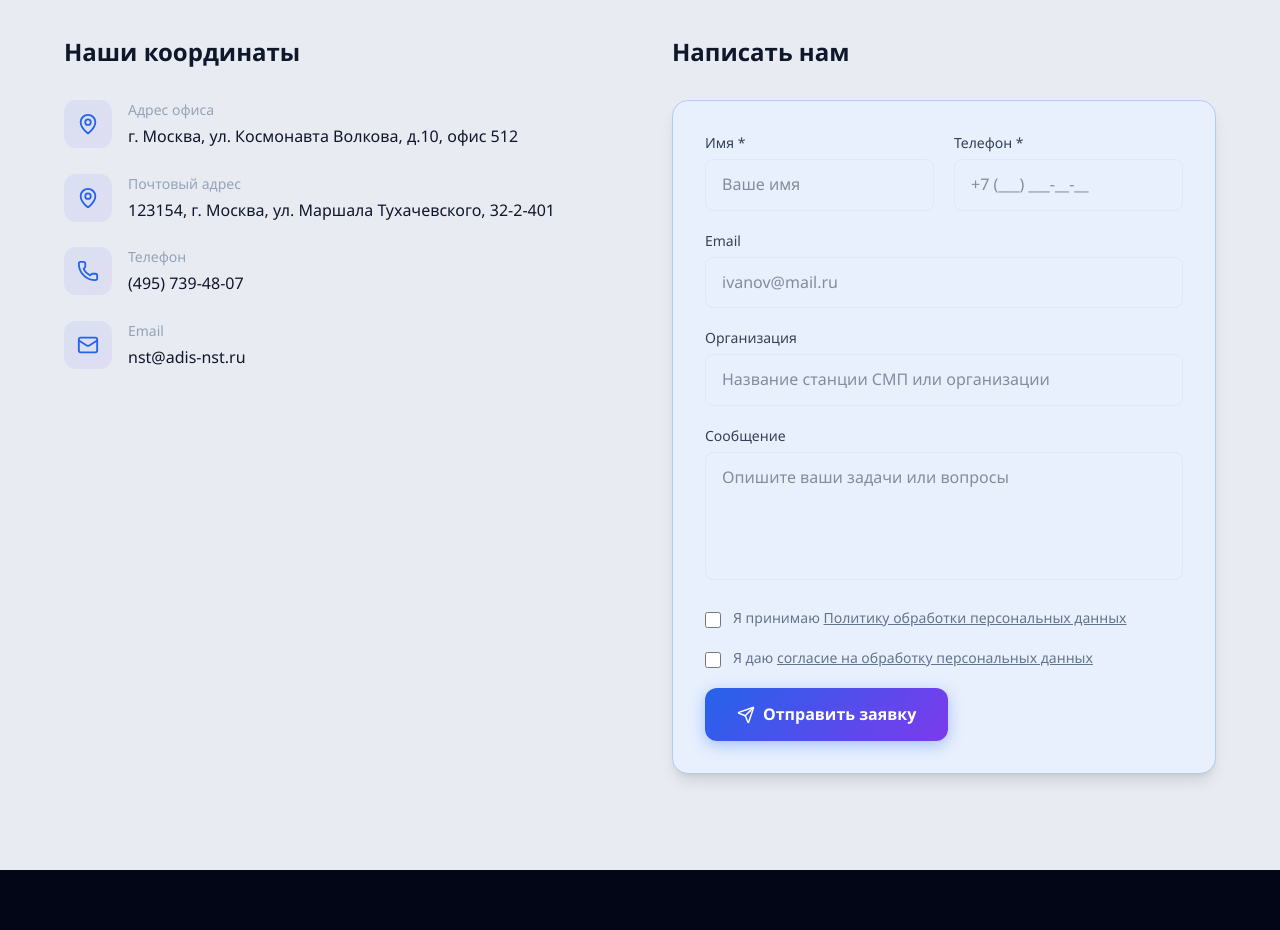
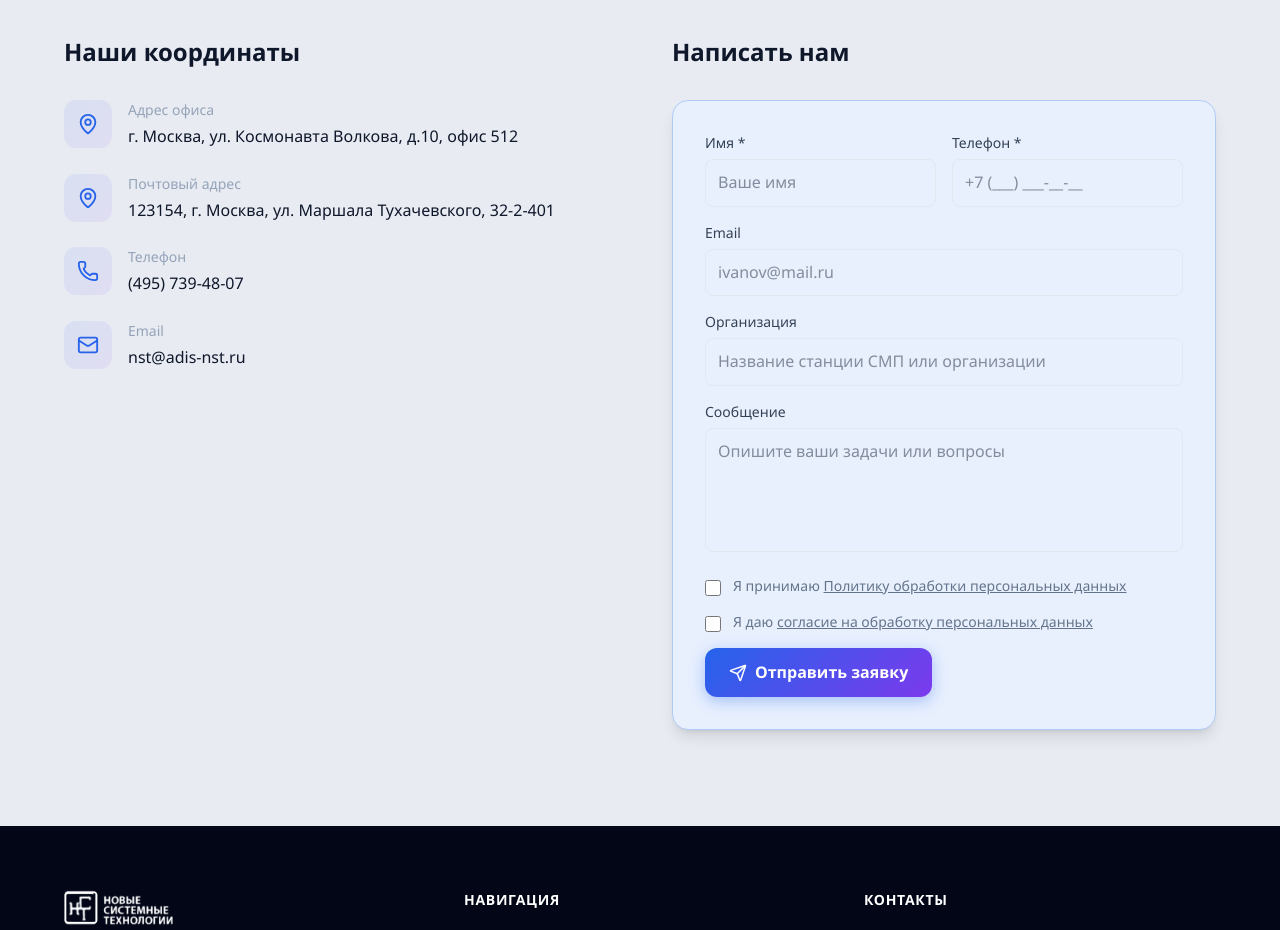
Before and after one commit to Bulka84/adis, a Next.js app: page /contacts in a window 1280 px wide. Shown: the part 860-1790 px from the top of the page. Built offline with nearby package versions, Linux system fonts and the light colour scheme; no server answers.

Commit message:
Refine homepage and support forms

```diff
--- a/src/app/page.tsx
+++ b/src/app/page.tsx
@@ -12,10 +12,10 @@ import {
   Shield,
   Star,
 } from "lucide-react";
+import ContactForm from "@/components/ContactForm";
 import AnimatedCounters from "@/components/AnimatedCounters";
 import HeroMapOverlay from "@/components/HeroMapOverlay";
 import HeroScrollIndicator from "@/components/HeroScrollIndicator";
-import SupportForm from "@/components/SupportForm";
 
 const subsystems = [
   {
@@ -379,18 +379,18 @@ export default function HomePage() {
         </div>
       </section>
 
-      {/* ===== Support Form Section ===== */}
+      {/* ===== Contact Form Section ===== */}
       <section id="form" className="py-24 lg:py-28 bg-[#dce0ea]">
         <div className="max-w-[1200px] mx-auto px-6">
           <div className="grid grid-cols-1 lg:grid-cols-2 gap-16 items-start">
             <div>
-              <span className="section-tag mb-4">Поддержка</span>
+              <span className="section-tag mb-4">Контакты</span>
               <h2 className="text-[clamp(28px,3.5vw,40px)] font-extrabold text-gray-900 leading-[1.2] tracking-[-0.03em] mb-5">
-                Техническая поддержка
+                Свяжитесь с нами
               </h2>
               <p className="text-base text-gray-500 leading-relaxed mb-8">
-                Оставьте обращение, и мы поможем разобраться с вопросами
-                сопровождения и эксплуатации программного комплекса.
+                Оставьте заявку, и мы подготовим предложение по автоматизации
+                вашей станции скорой медицинской помощи с учётом её специфики.
               </p>
               <div className="space-y-4">
                 {[
@@ -407,8 +407,8 @@ export default function HomePage() {
                 ))}
               </div>
             </div>
-            <div className="bg-[#e8f0fe] rounded-2xl border border-[#b0ccf5] shadow-lg p-8 self-start">
-              <SupportForm />
+            <div className="bg-[#e8f0fe] rounded-2xl border border-[#b0ccf5] shadow-lg p-6 md:p-7 self-start max-w-[560px] w-full">
+              <ContactForm />
             </div>
           </div>
         </div>
--- a/src/components/ContactForm.tsx
+++ b/src/components/ContactForm.tsx
@@ -59,8 +59,8 @@ export default function ContactForm() {
   }
 
   return (
-    <form onSubmit={handleSubmit} className="space-y-5">
-      <div className="grid grid-cols-1 sm:grid-cols-2 gap-5">
+    <form onSubmit={handleSubmit} className="space-y-4">
+      <div className="grid grid-cols-1 sm:grid-cols-2 gap-4">
         <div>
           <label htmlFor="name" className="block text-sm font-medium text-gray-700 mb-1.5">
             Имя *
@@ -70,7 +70,7 @@ export default function ContactForm() {
             id="name"
             name="name"
             required
-            className="w-full px-4 py-3 border border-gray-200 rounded-lg focus:ring-2 focus:ring-primary/20 focus:border-primary outline-none transition-all"
+            className="w-full px-3 py-2.5 border border-gray-200 rounded-lg focus:ring-2 focus:ring-primary/20 focus:border-primary outline-none transition-all"
             placeholder="Ваше имя"
           />
         </div>
@@ -83,7 +83,7 @@ export default function ContactForm() {
             id="phone"
             name="phone"
             required
-            className="w-full px-4 py-3 border border-gray-200 rounded-lg focus:ring-2 focus:ring-primary/20 focus:border-primary outline-none transition-all"
+            className="w-full px-3 py-2.5 border border-gray-200 rounded-lg focus:ring-2 focus:ring-primary/20 focus:border-primary outline-none transition-all"
             placeholder="+7 (___) ___-__-__"
           />
         </div>
@@ -96,7 +96,7 @@ export default function ContactForm() {
           type="email"
           id="email"
           name="email"
-          className="w-full px-4 py-3 border border-gray-200 rounded-lg focus:ring-2 focus:ring-primary/20 focus:border-primary outline-none transition-all"
+          className="w-full px-3 py-2.5 border border-gray-200 rounded-lg focus:ring-2 focus:ring-primary/20 focus:border-primary outline-none transition-all"
           placeholder="ivanov@mail.ru"
         />
       </div>
@@ -108,7 +108,7 @@ export default function ContactForm() {
           type="text"
           id="organization"
           name="organization"
-          className="w-full px-4 py-3 border border-gray-200 rounded-lg focus:ring-2 focus:ring-primary/20 focus:border-primary outline-none transition-all"
+          className="w-full px-3 py-2.5 border border-gray-200 rounded-lg focus:ring-2 focus:ring-primary/20 focus:border-primary outline-none transition-all"
           placeholder="Название станции СМП или организации"
         />
       </div>
@@ -120,7 +120,7 @@ export default function ContactForm() {
           id="message"
           name="message"
           rows={4}
-          className="w-full px-4 py-3 border border-gray-200 rounded-lg focus:ring-2 focus:ring-primary/20 focus:border-primary outline-none transition-all resize-none"
+          className="w-full px-3 py-2.5 border border-gray-200 rounded-lg focus:ring-2 focus:ring-primary/20 focus:border-primary outline-none transition-all resize-none"
           placeholder="Опишите ваши задачи или вопросы"
         />
       </div>
@@ -165,7 +165,7 @@ export default function ContactForm() {
       <button
         type="submit"
         disabled={loading}
-        className="w-full sm:w-auto px-8 py-3.5 btn-gradient font-semibold rounded-xl flex items-center justify-center gap-2 disabled:opacity-60"
+        className="w-full sm:w-auto px-6 py-3 btn-gradient font-semibold rounded-xl flex items-center justify-center gap-2 disabled:opacity-60"
       >
         <Send size={18} />
         {loading ? "Отправка..." : "Отправить заявку"}
--- a/src/components/SupportChat.tsx
+++ b/src/components/SupportChat.tsx
@@ -276,24 +276,18 @@ export default function SupportChat() {
                 ) : null}
               </div>
 
-              <label className="flex items-start gap-3 text-xs text-gray-500 leading-relaxed">
-                <input
-                  type="checkbox"
-                  checked={consentAccepted}
-                  onChange={(e) => setConsentAccepted(e.target.checked)}
-                  className="mt-0.5 h-4 w-4 rounded border-gray-300 text-primary focus:ring-primary/20 shrink-0"
-                />
+              <div className="text-xs text-gray-500 leading-relaxed">
                 <span>
-                  Отправляя эту форму, я{" "}
+                  Отправляя эту форму, Вы выражаете свое{" "}
                   <a
                     href={`${BASE_PATH}/documents/nst-spd.pdf`}
                     target="_blank"
                     rel="noreferrer"
                     className="text-primary underline hover:text-primary-dark"
                   >
-                    соглашаюсь
+                    согласие с
                   </a>{" "}
-                  с политикой конфиденциальности{" "}
+                  нашей политикой конфиденциальности{" "}
                   в области сбора и обработки личных данных. Ознакомиться с{" "}
                   <a
                     href={`${BASE_PATH}/documents/nst-ppd.pdf`}
@@ -305,6 +299,16 @@ export default function SupportChat() {
                   </a>
                   .
                 </span>
+              </div>
+
+              <label className="flex items-center gap-3 text-sm text-gray-700">
+                <input
+                  type="checkbox"
+                  checked={consentAccepted}
+                  onChange={(e) => setConsentAccepted(e.target.checked)}
+                  className="h-4 w-4 rounded border-gray-300 text-primary focus:ring-primary/20 shrink-0"
+                />
+                <span>Я соглашаюсь с политикой конфиденциальности</span>
               </label>
 
               <div className="flex gap-3">
--- a/src/components/SupportForm.tsx
+++ b/src/components/SupportForm.tsx
@@ -261,24 +261,18 @@ export default function SupportForm() {
             ) : null}
           </div>
 
-          <label className="flex items-start gap-3 text-xs text-gray-500 leading-relaxed">
-            <input
-              type="checkbox"
-              checked={consentAccepted}
-              onChange={(e) => setConsentAccepted(e.target.checked)}
-              className="mt-0.5 h-4 w-4 rounded border-gray-300 text-primary focus:ring-primary/20 shrink-0"
-            />
+          <div className="text-xs text-gray-500 leading-relaxed">
             <span>
-              Отправляя эту форму, я{" "}
+              Отправляя эту форму, Вы выражаете свое{" "}
               <a
                 href={`${BASE_PATH}/documents/nst-spd.pdf`}
                 target="_blank"
                 rel="noreferrer"
                 className="text-primary underline hover:text-primary-dark"
               >
-                соглашаюсь
+                согласие с
               </a>{" "}
-              с политикой конфиденциальности{" "}
+              нашей политикой конфиденциальности{" "}
               в области сбора и обработки личных данных. Ознакомиться с{" "}
               <a
                 href={`${BASE_PATH}/documents/nst-ppd.pdf`}
@@ -290,6 +284,16 @@ export default function SupportForm() {
               </a>
               .
             </span>
+          </div>
+
+          <label className="flex items-center gap-3 text-sm text-gray-700">
+            <input
+              type="checkbox"
+              checked={consentAccepted}
+              onChange={(e) => setConsentAccepted(e.target.checked)}
+              className="h-4 w-4 rounded border-gray-300 text-primary focus:ring-primary/20 shrink-0"
+            />
+            <span>Я соглашаюсь с политикой конфиденциальности</span>
           </label>
 
           <div className="flex gap-3">
```
